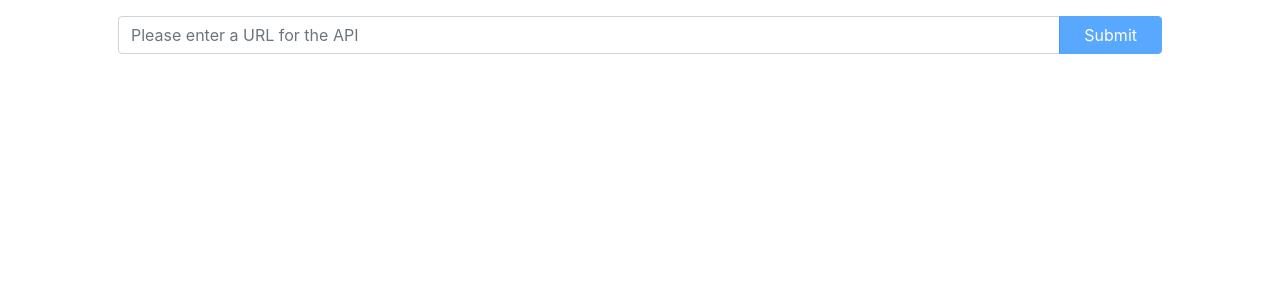
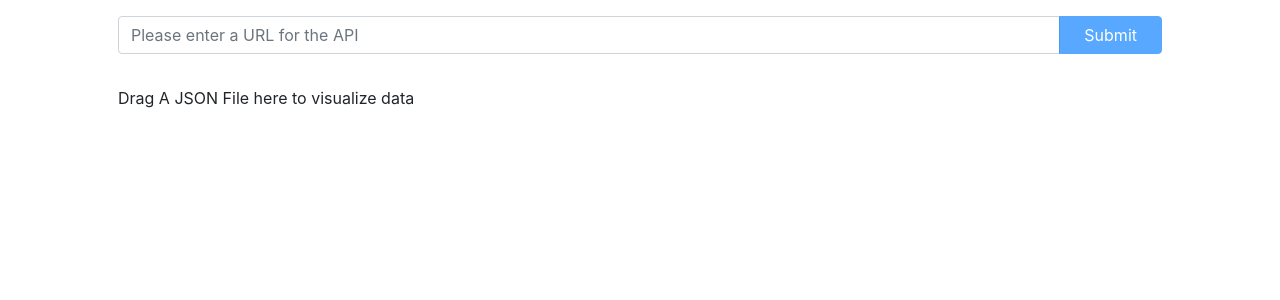
Before and after one commit to nosam1998/emsi-project, a React (Create React App) app: page / in a window 1280 px wide. Shown: the top 300 px of the page. Built offline with nearby package versions, Linux system fonts and the light colour scheme.

Commit message:
Added File Drag and Drop for the JSON data as an alternative to an API URL

```diff
--- a/src/App.js
+++ b/src/App.js
@@ -5,6 +5,8 @@ import 'bootstrap/dist/css/bootstrap.min.css';
 import Overview from "./components/Overview";
 import GraphView from "./components/GraphView";
 import Summary from "./components/Summary";
+// import FileHandler from "./components/FileHandler";
+import FileDragDropHandler from "./components/FileDragDropHandler";
 
 class App extends Component {
     constructor(props) {
@@ -58,6 +60,8 @@ class App extends Component {
                     <div className="row px-5">
                         <Overview stateHandler={this.stateHandler} apiUrl={this.state.apiUrl}
                                   getUrlResponseData={this.getUrlResponseData}/>
+                        {/*<FileHandler stateHandler={this.stateHandler} />*/}
+                        <FileDragDropHandler stateHandler={this.stateHandler} />
                     </div>
 
                     {this.state.apiData !== null &&
--- /dev/null
+++ b/src/components/FileDragDropHandler.js
@@ -0,0 +1,55 @@
+import React, { Component } from 'react';
+
+class FileDragDropHandler extends Component {
+    constructor(props) {
+        super(props);
+    }
+
+    handleDragEnter = e => {
+        e.preventDefault();
+        e.stopPropagation();
+    };
+
+    handleDragLeave = e => {
+        e.preventDefault();
+        e.stopPropagation();
+    };
+
+    handleDragOver = e => {
+        e.preventDefault();
+        e.stopPropagation();
+    };
+
+    handleDrop = async (e) => {
+        e.preventDefault();
+        const reader = new FileReader();
+        reader.onload = async (e) => {
+            const text = (e.target.result);
+            console.log(text);
+            this.props.stateHandler("apiData", JSON.parse(text));
+        };
+
+        try {
+            reader.readAsText(e.dataTransfer.files[0]);
+        } catch (e) {
+            console.log(e)
+        }
+
+        e.stopPropagation();
+        e.dataTransfer.clearData();
+    }
+
+    render() {
+        return (
+            <div className='drag-drop-zone'
+                 onDrop={e => this.handleDrop(e)}
+                 onDragOver={e => this.handleDragOver(e)}
+                 onDragEnter={e => this.handleDragEnter(e)}
+                 onDragLeave={e => this.handleDragLeave(e)}>
+                <p>Drag A JSON File here to visualize data</p>
+            </div>
+        )
+    }
+}
+
+export default FileDragDropHandler;
```
